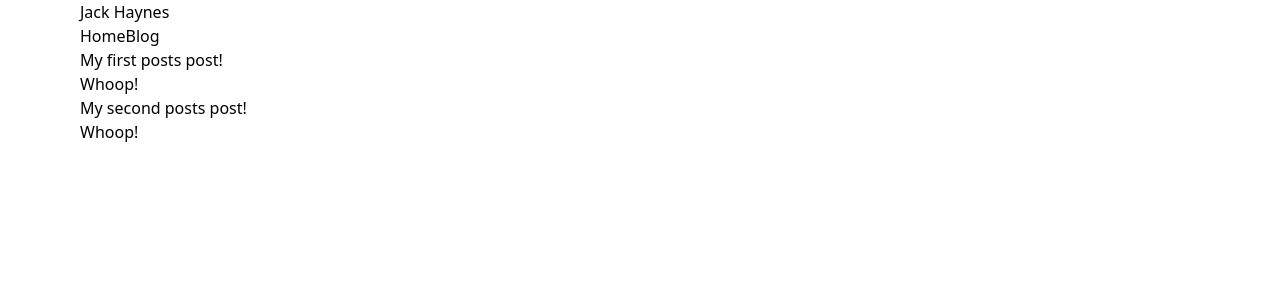
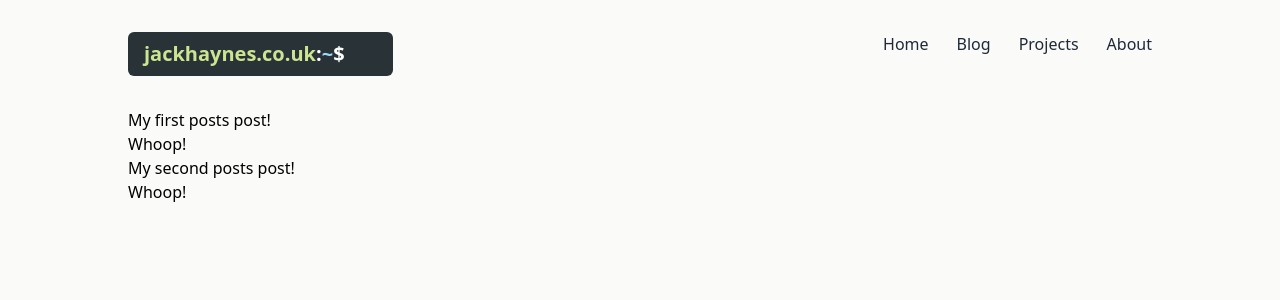
Before and after one commit to jdhaynes/personal-website, a Next.js app: page /blog in a window 1280 px wide. Shown: the top 300 px of the page. Built offline with nearby package versions, Linux system fonts and the light colour scheme.

Commit message:
Added terminal-style logo to header.

```diff
--- a/app/layout.tsx
+++ b/app/layout.tsx
@@ -14,8 +14,8 @@ export default function RootLayout({
 }) {
   return (
     <html lang="en">
-      <body>
-        <div className="mx-auto max-w-6xl px-4">
+      <body className="bg-stone-50">
+        <div className="mx-auto max-w-5xl">
           <Header title={metadata.title} navLinks={navLinks} />
           <div>{children}</div>
         </div>
--- a/components/layout/header/Header.tsx
+++ b/components/layout/header/Header.tsx
@@ -1,6 +1,7 @@
 import React from "react";
 import NavBar from "@/components/layout/header/NavBar";
 import { NavLink } from "@/components/layout/header/NavItem";
+import Logo from "@/components/layout/header/Logo";
 
 interface Props {
   title: string;
@@ -9,10 +10,10 @@ interface Props {
 
 const Header: React.FC<Props> = ({ title, navLinks }: Props) => {
   return (
-      <header>
-        <div>{title}</div>
-        <NavBar links={navLinks}></NavBar>
-      </header>
+    <header className="flex justify-between py-8 text-gray-800">
+      <Logo title={title} />
+      <NavBar links={navLinks}></NavBar>
+    </header>
   );
 };
 
--- /dev/null
+++ b/components/layout/header/Logo.tsx
@@ -0,0 +1,15 @@
+import React from "react";
+
+const Logo: React.FC<{ title: string }> = ({ title }) => {
+  return (
+    <div className="flex bg-material-gray text-xl font-bold py-2 px-4 rounded-md">
+      <div className="text-material-green">jackhaynes.co.uk</div>
+      <div className="text-white">:</div>
+      <div className="text-material-cyan">~</div>
+      <div className="text-white">$</div>
+      <div className="bg-white animate-cursor w-5 ml-3" />
+    </div>
+  );
+};
+
+export default Logo;
--- a/components/layout/header/NavBar.tsx
+++ b/components/layout/header/NavBar.tsx
@@ -7,7 +7,7 @@ interface Props {
 
 const NavBar: React.FC<Props> = ({ links }: Props) => {
   return (
-    <div>
+    <div className="flex space-x-7">
       {links.map((link) => (
         <NavItem {...link} />
       ))}
--- a/components/layout/header/NavItem.tsx
+++ b/components/layout/header/NavItem.tsx
@@ -7,7 +7,11 @@ export interface NavLink {
 }
 
 const NavItem: React.FC<NavLink> = ({ name, href }: NavLink) => {
-  return <Link href={href}>{name}</Link>;
+  return (
+    <Link href={href} className="font-medium">
+      {name}
+    </Link>
+  );
 };
 
 export default NavItem;
--- a/data/navLinks.tsx
+++ b/data/navLinks.tsx
@@ -3,6 +3,8 @@ import { NavLink } from "@/components/layout/header/NavItem";
 const navLinks: NavLink[] = [
   { name: "Home", href: "/" },
   { name: "Blog", href: "/blog" },
+  { name: "Projects", href: "/projects" },
+  { name: "About", href: "/about" },
 ];
 
 export default navLinks;
--- a/tailwind.config.ts
+++ b/tailwind.config.ts
@@ -1,20 +1,34 @@
-import type { Config } from 'tailwindcss'
+import type { Config } from "tailwindcss";
 
 const config: Config = {
   content: [
-    './pages/**/*.{js,ts,jsx,tsx,mdx}',
-    './components/**/*.{js,ts,jsx,tsx,mdx}',
-    './app/**/*.{js,ts,jsx,tsx,mdx}',
+    "./pages/**/*.{js,ts,jsx,tsx,mdx}",
+    "./components/**/*.{js,ts,jsx,tsx,mdx}",
+    "./app/**/*.{js,ts,jsx,tsx,mdx}",
   ],
   theme: {
     extend: {
-      backgroundImage: {
-        'gradient-radial': 'radial-gradient(var(--tw-gradient-stops))',
-        'gradient-conic':
-          'conic-gradient(from 180deg at 50% 50%, var(--tw-gradient-stops))',
+      colors: {
+        "material-green": "#cce590",
+        "material-cyan": "#9dd8fa",
+        "material-magenta": "#C839C5",
+        "material-yellow": "#FFFA72",
+        "material-red": "#FF5252",
+        "material-blue": "#40C4FF",
+        "material-gray": "#283237",
+      },
+      keyframes: {
+        blink: {
+          "0%": { opacity: "1" },
+          "50%": { opacity: "0" },
+          "100%": { opacity: "1" },
+        },
+      },
+      animation: {
+        cursor: "blink 1s infinite",
       },
     },
   },
   plugins: [],
-}
-export default config
+};
+export default config;
```
